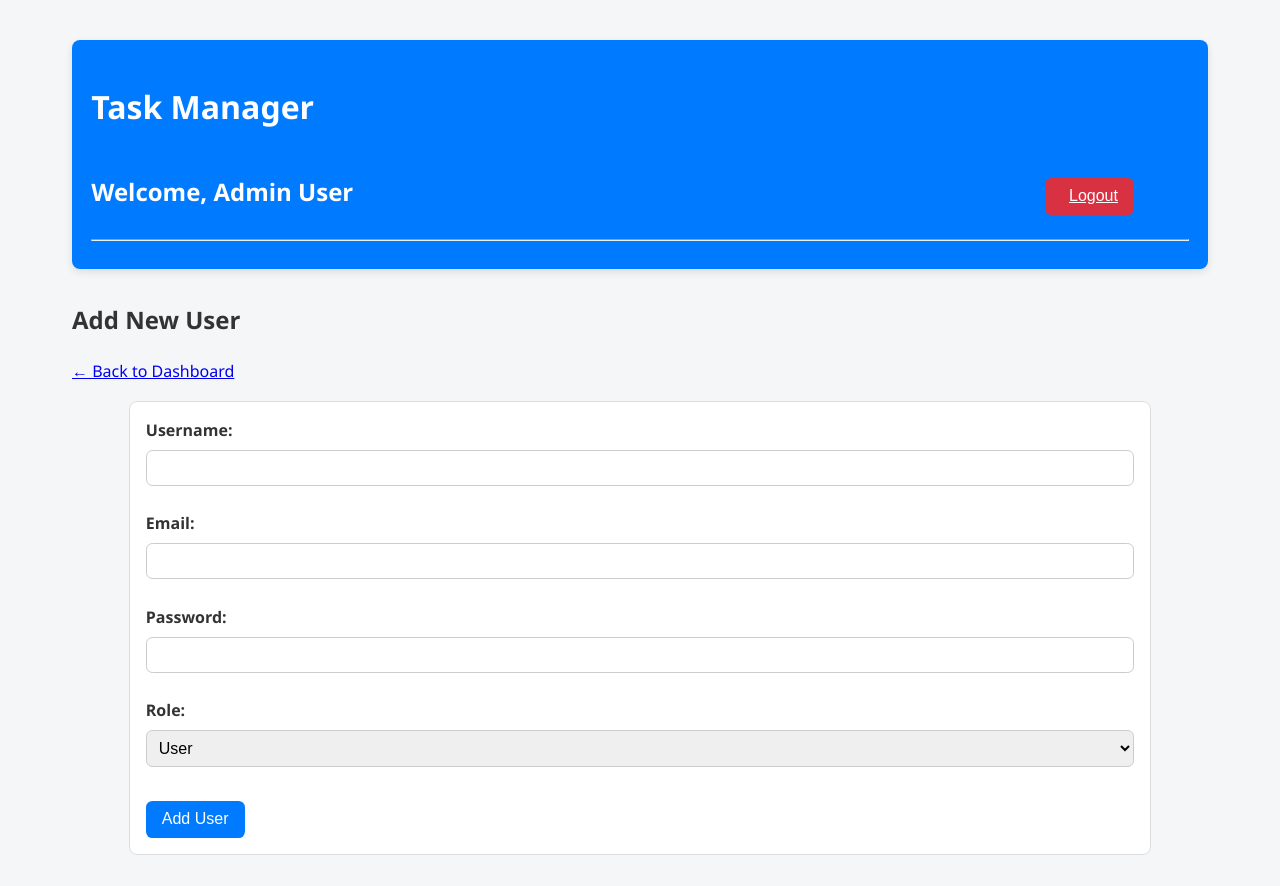
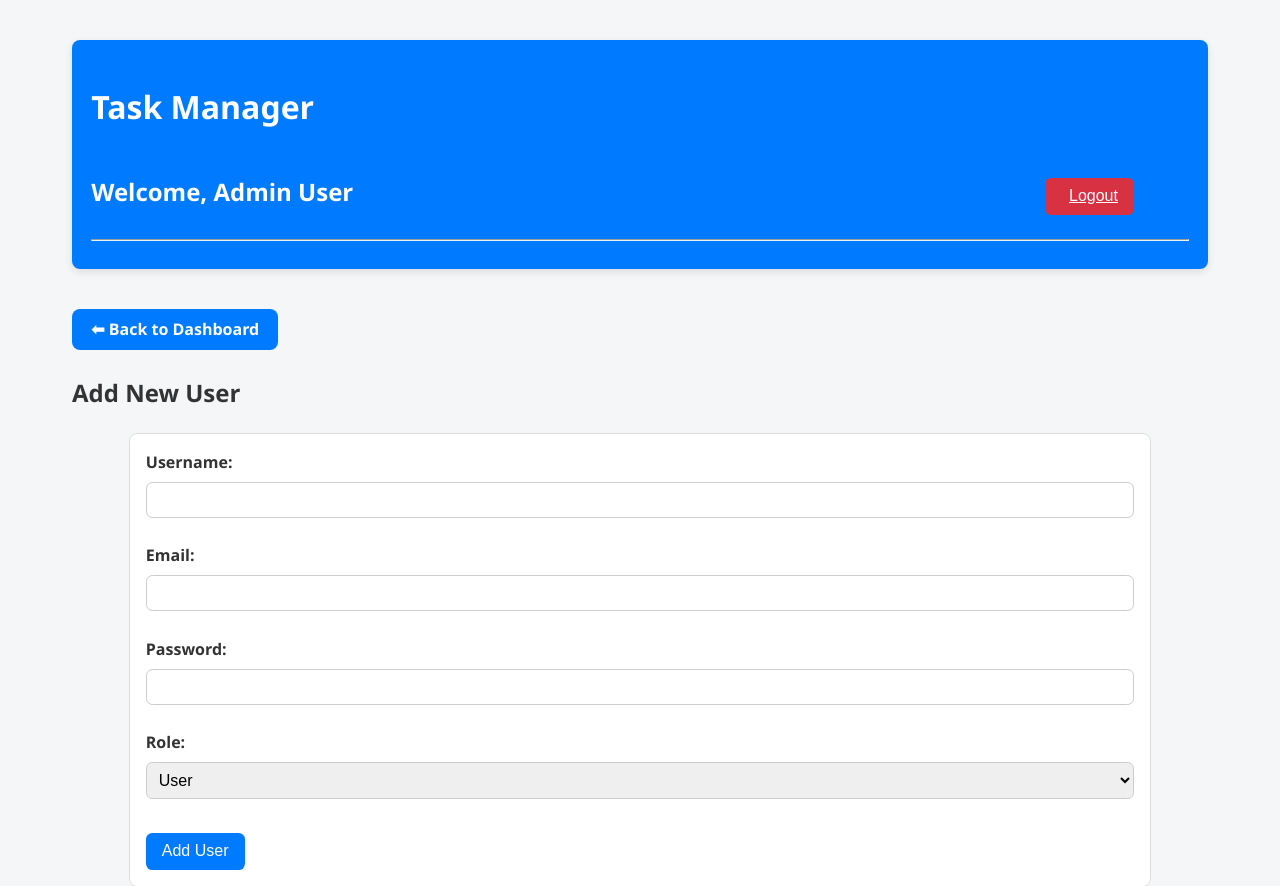
Before and after one commit to dennis-mburu/task-manager-php, a PHP site: page /add_user.php in a window 1280 px wide. Shown: the top 886 px of the page. Run offline with PHP 8.4, Linux system fonts and the light colour scheme; a user stored in the database is signed in.

Commit message:
:feature: add a back to dashboard navigation reusable component

```diff
--- a/add_task.php
+++ b/add_task.php
@@ -61,10 +61,8 @@ if ($_SERVER['REQUEST_METHOD'] === 'POST') {
 
 <body>
     <?php include 'includes/header.php'; ?>
-
+    <?php include 'includes/back_nav.php'; ?>
     <h2>Assign New Task</h2>
-    <p><a href="dashboard.php">← Back to Dashboard</a></p>
-
     <?php if ($error): ?>
         <p style="color:red;"><?php echo $error; ?></p>
     <?php elseif ($success): ?>
--- a/add_user.php
+++ b/add_user.php
@@ -47,10 +47,8 @@ if ($_SERVER['REQUEST_METHOD'] === 'POST') {
 
 <body>
     <?php include 'includes/header.php'; ?>
-
+    <?php include 'includes/back_nav.php'; ?>
     <h2>Add New User</h2>
-    <p><a href="dashboard.php">← Back to Dashboard</a></p>
-
     <?php if ($error): ?>
         <p style="color:red;"><?php echo $error; ?></p>
     <?php elseif ($success): ?>
--- a/admin_users.php
+++ b/admin_users.php
@@ -25,9 +25,8 @@ $result = mysqli_query($conn, "SELECT id, username, email, role FROM users ORDER
 <body>
 
     <?php include 'includes/header.php'; ?>
-
+    <?php include 'includes/back_nav.php'; ?>
     <h2>Manage All Users</h2>
-
     <div class="table-wrapper">
         <table class="styled-table">
             <thead>
--- a/css/style.css
+++ b/css/style.css
@@ -178,7 +178,6 @@ label {
   background-color: #218838;
 }
 
-
 /* Task Status Labels */
 .status {
   font-weight: bold;
@@ -202,8 +201,7 @@ label {
   opacity: 0.6;
 }
 
-make disabled buttons more visually distinct */
-button[disabled] {
+make disabled buttons more visually distinct */ button[disabled] {
   background-color: #ccc;
   color: #666;
   cursor: not-allowed;
@@ -235,7 +233,7 @@ footer {
   background-color: #fff;
   padding: 2rem;
   border-radius: 1rem;
-    box-shadow: 0 0 15px rgba(0,0,0,0.3);
+  box-shadow: 0 0 15px rgba(0, 0, 0, 0.3);
   max-width: 400px;
   width: 90%;
   text-align: center;
@@ -254,10 +252,36 @@ footer {
 }
 
 @keyframes fadeIn {
-    from { opacity: 0; transform: scale(0.9); }
-    to   { opacity: 1; transform: scale(1); }
+  from {
+    opacity: 0;
+    transform: scale(0.9);
+  }
+  to {
+    opacity: 1;
+    transform: scale(1);
+  }
+}
+/* end of modal css */
+
+.back-nav {
+  margin: 1.5rem 0;
 }
 
+/* start of back navigation */
+.back-nav a.btn {
+  background-color: #007bff;
+  padding: 0.5rem 1.2rem;
+  border-radius: 0.5rem;
+  color: white;
+  font-weight: bold;
+  text-decoration: none;
+  display: inline-block;
+}
+
+.back-nav a.btn:hover {
+  background-color: #0056b3;
+}
+/* End of back navigation */
 
 /* Animations */
 @keyframes fadeInBody {
--- /dev/null
+++ b/includes/back_nav.php
@@ -0,0 +1,3 @@
+<nav class="back-nav">
+    <a href="dashboard.php" class="btn">⬅ Back to Dashboard</a>
+</nav>
```
Lines whose indentation alone changed are shown as unchanged.
